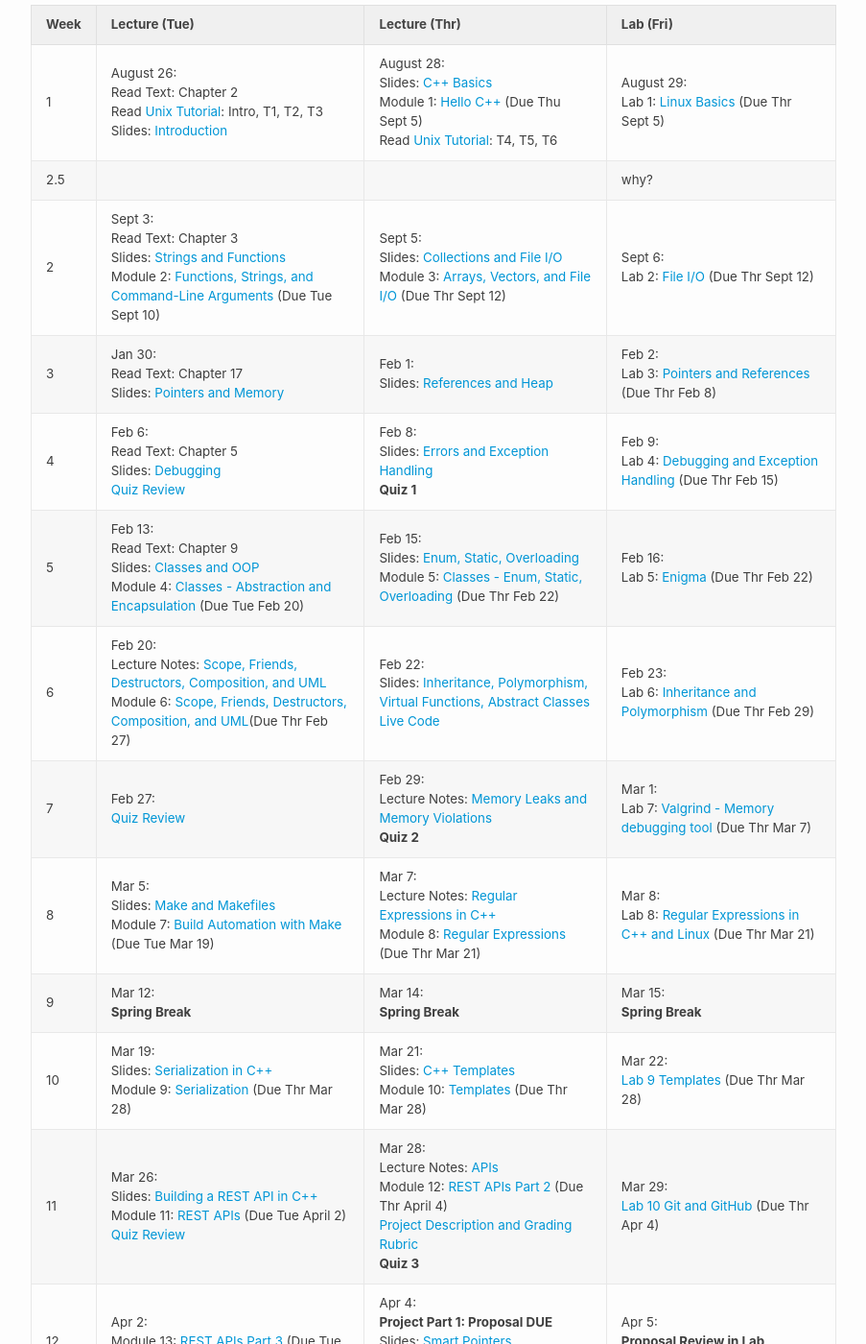
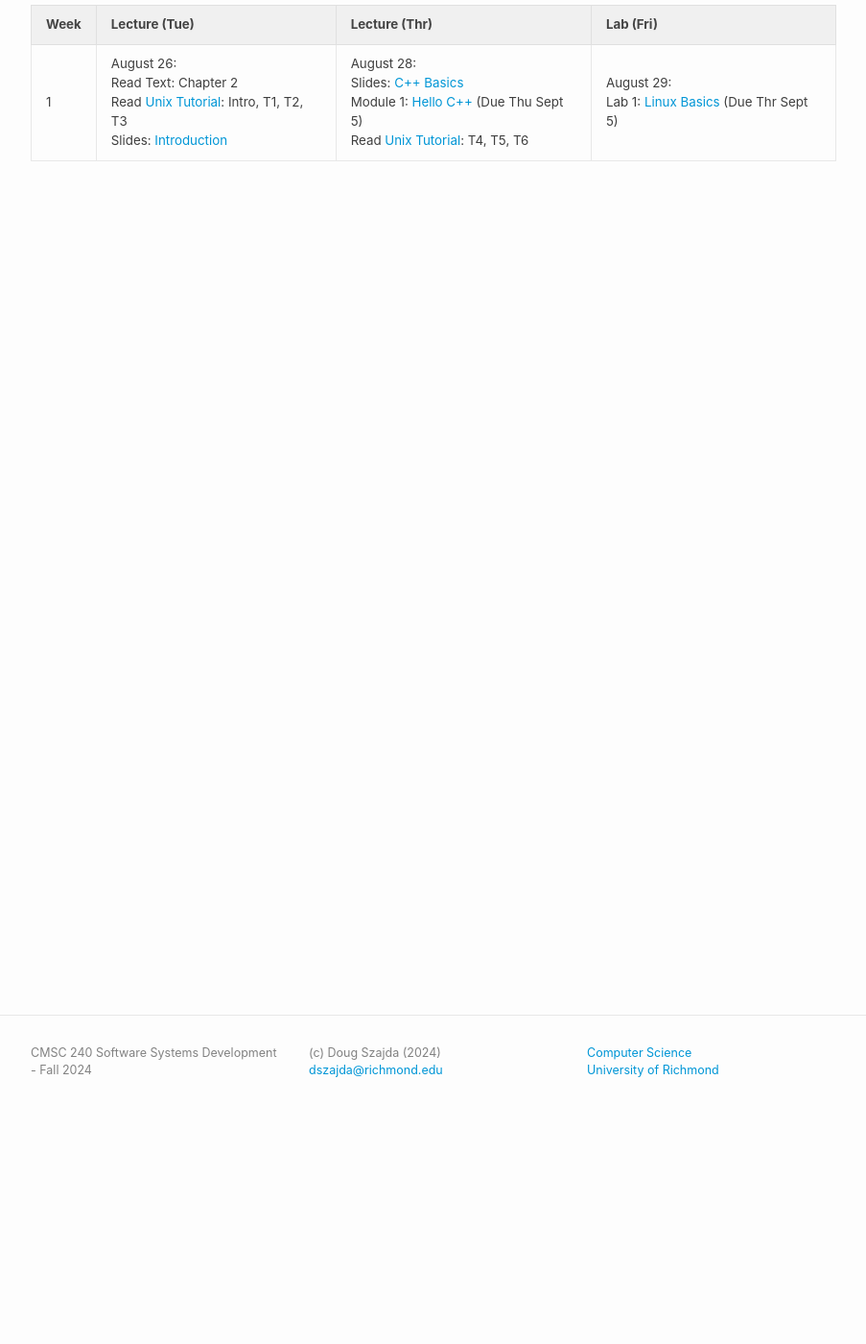
Before and after one commit to cmsc240-f24-dcs/cmsc240-f24-s2.github.io, a Jekyll site: the page built from schedule.md, in a window 1280 px wide and 1400 px high, scrolled down 215 px. Shown: the whole window at 96% size, without its empty margins (188-1091 px from the left). Built offline with Jekyll 4.4.1, drawn with Linux system fonts in a browser that asks for light colours; some of the changed text lies outside the part shown.

Commit message:
added the comment end comment tags to schedule.md

```diff
--- a/schedule.md
+++ b/schedule.md
@@ -12,7 +12,8 @@ title: Schedule
 | Week | Lecture (Tue)                              | Lecture (Thr)                                 | Lab (Fri)                                        |
 | :--- | :---                                       | :---                                          | :---                                                  |
 | 1    | August 26:  <br />Read Text: Chapter 2<br />Read [Unix Tutorial](https://users.cs.duke.edu/~alvy/courses/unixtut/): Intro, T1, T2, T3<br />Slides: [Introduction](lectures/01-Introduction.pdf)              | August 28:  <br /> Slides: [C++ Basics](lectures/02-Language-Basics.pdf)<br /> Module 1: [Hello C++](modules/module1.md) (Due Thu Sept 5) <br />Read [Unix Tutorial](https://users.cs.duke.edu/~alvy/courses/unixtut/): T4, T5, T6                                     | August 29: <br />Lab 1: [Linux Basics](https://classroom.github.com/a/oLC4PMiw) (Due Thr Sept 5)                  |
-| 2.5 | | | why? |
+
+{% comment %}
 | 2    | Sept 3: <br />Read Text: Chapter 3<br /> Slides: [Strings and Functions](lectures/03-Strings-Functions.pdf) <br/>Module 2: [Functions, Strings, and Command-Line Arguments](modules/module2.md) (Due Tue Sept 10)    | Sept 5: <br /> Slides: [Collections and File I/O](lectures/04-Collections-FileIO.pdf) <br/>Module 3: [Arrays, Vectors, and File I/O](modules/module3.md) (Due Thr Sept 12)     | Sept 6: <br /> Lab 2: [File I/O](labs/lab2.md)  (Due Thr Sept 12)               |
 | 3    | Jan 30: <br />Read Text: Chapter 17 <br />Slides: [Pointers and Memory](lectures/05-Memory-Pointers.pdf)     | Feb 1: <br />Slides: [References and Heap](lectures/06-References-Heap.pdf)       | Feb 2:  <br />Lab 3: [Pointers and References](labs/lab3.md) (Due Thr Feb 8)               |
 | 4    | Feb 6: <br />Read Text: Chapter 5 <br />Slides: [Debugging](lectures/07-Debugging.pdf) <br />[Quiz Review](lectures/quiz1-review.md)    | Feb 8: <br />Slides: [Errors and Exception Handling](lectures/08-Error-Handling.pdf)<br /> **Quiz 1**      | Feb 9:   <br />Lab 4: [Debugging and Exception Handling](labs/lab4.md)  (Due Thr Feb 15)            |
@@ -28,3 +29,4 @@ title: Schedule
 | 14   | Apr 16:<br /> Slides: [Software Development Life Cycle](lectures/24-Software-Development-Life-Cycle.pdf) <br /> [Quiz Review](lectures/quiz4-review.md)     | Apr 18: <br /> Slides: [Design Patterns](lectures/25-Design-Patterns.pdf)<br /> **Quiz 4**    | Apr 19: <br />**Work on Project**  <br /> __Altered schedule for [Convocation](https://registrar.richmond.edu/planning/schedule/convocation.html)__<br /> __Lab starts at 9:50AM__               |
 | 15   | Apr 23: <br />Slides: [C++ Security Vulnerabilities](lectures/26-Security-Risks.pdf) <br />[Class Announcements](announcements.md)    | Apr 25: <br>[Course Evals](https://www.richmond.edu/evalsys)<br />__Work on Project__     | Apr 26: <br />**Project Part 3,4: Implementation and Testing DUE**<br />**Demonstrate working project in lab**              |
 | 16   |             | May 1 (<u>Wed 2pm</u>):<br /> **Project Presentations**           |                        |
+{% endcomment %}
```
